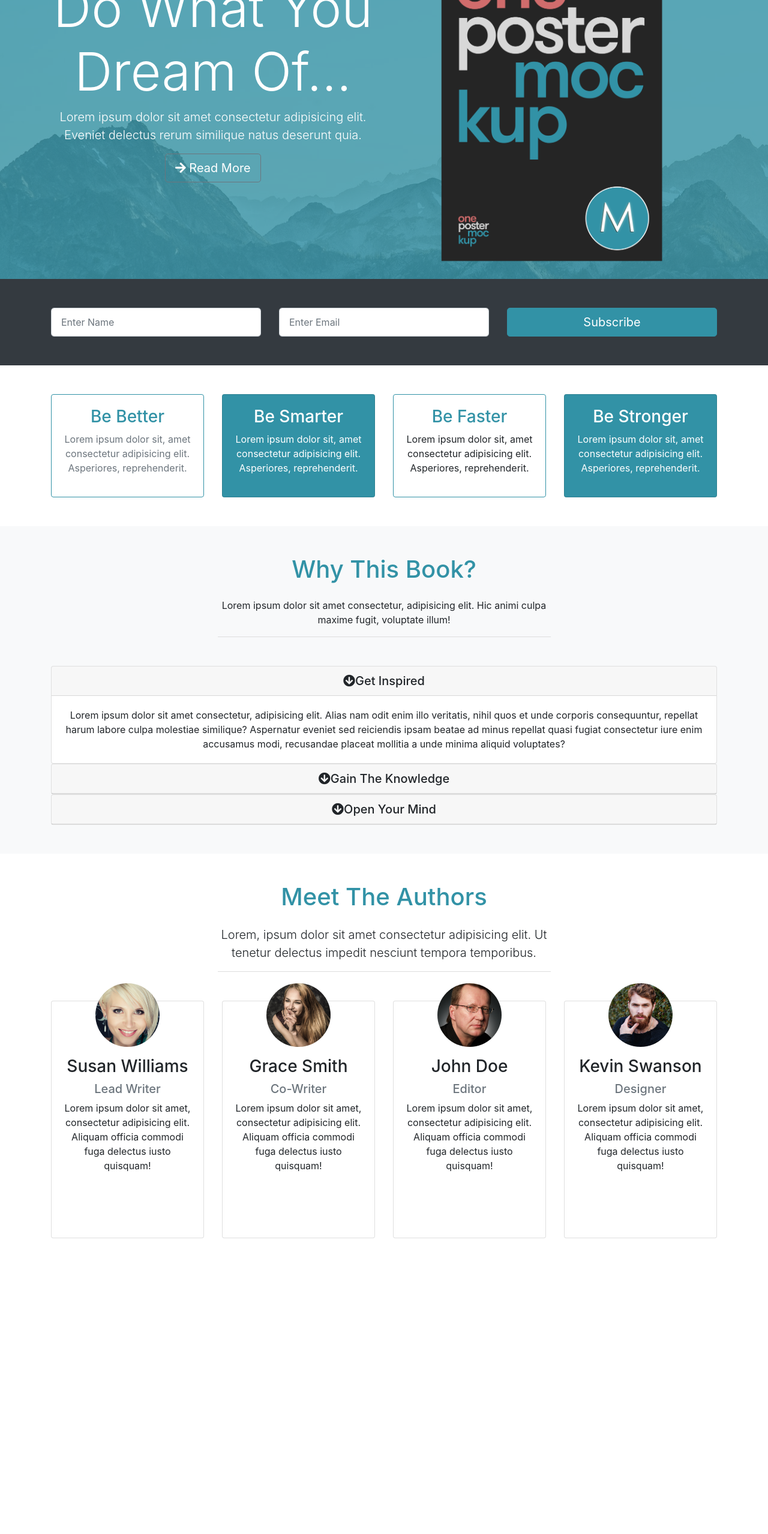
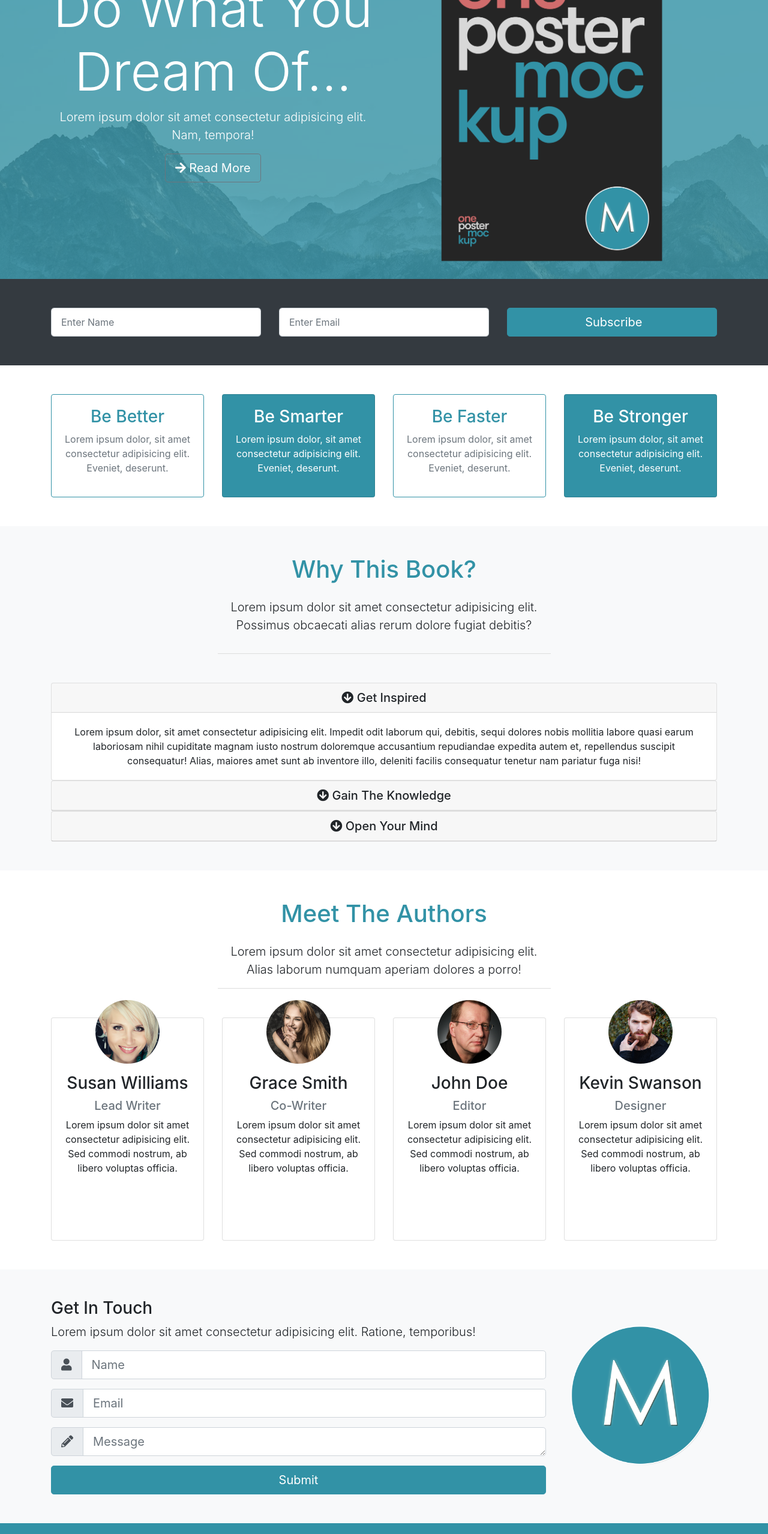
Before and after one commit to Pela647/book-theme, a plain HTML site: page index.html in a window 1280 px wide. Shown: the part 240-2797 px from the top of the page at 60% size. Before the commit the page ends 2352 px from the top, so only its background shows below. Drawn offline with nearby package versions, Linux system fonts and the light colour scheme; some icons are missing.

Commit message:
footer section

```diff
--- a/index.html
+++ b/index.html
@@ -5,25 +5,24 @@
   <meta charset="UTF-8">
   <meta name="viewport" content="width=device-width, initial-scale=1.0">
   <meta http-equiv="X-UA-Compatible" content="ie=edge">
+  <link rel="stylesheet" href="https://use.fontawesome.com/releases/v5.0.13/css/all.css" integrity="sha384-DNOHZ68U8hZfKXOrtjWvjxusGo9WQnrNx2sqG0tfsghAvtVlRW3tvkXWZh58N9jp"
+    crossorigin="anonymous">
   <link rel="stylesheet" href="css/bootstrap.css">
   <link rel="stylesheet" href="css/style.css">
-  <link rel="stylesheet" href="https://use.fontawesome.com/releases/v5.0.13/css/all.css" integrity="sha384-DNOHZ68U8hZfKXOrtjWvjxusGo9WQnrNx2sqG0tfsghAvtVlRW3tvkXWZh58N9jp"
-    crossorigin="anonymous">
-  <title>Book-Theme</title>
+  <title>Bootstrap Theme</title>
 </head>
 
-<body>
-  <nav class="navbar navbar-expand-md navbar-light fixed-top py-4">
+<body id="home" data-spy="scroll" data-target="#main-nav">
+  <nav class="navbar navbar-expand-md navbar-light fixed-top py-4" id="main-nav">
     <div class="container">
       <a href="#home" class="navbar-brand">
         <img src="img/mlogo.png" width="50" height="50" alt="">
         <h3 class="d-inline align-middle">Mizuxe</h3>
       </a>
-      <button class="navbar-toggler" data-toggler="collapse" data-target="#navbarCollapse">
-        <span class="navbar-toggler-icons">
-        </span>
+      <button class="navbar-toggler" data-toggle="collapse" data-target="#navbarCollapse">
+        <span class="navbar-toggler-icon"></span>
       </button>
-      <div class="collase navbar-collapse" id="navbarCollapse">
+      <div class="collapse navbar-collapse" id="navbarCollapse">
         <ul class="navbar-nav ml-auto">
           <li class="nav-item">
             <a href="#home" class="nav-link">Home</a>
@@ -38,20 +37,23 @@
             <a href="#contact" class="nav-link">Contact</a>
           </li>
         </ul>
-
       </div>
     </div>
   </nav>
 
+  <!-- SHOWCASE -->
   <section id="showcase" class="py-5">
     <div class="primary-overlay text-white">
       <div class="container">
         <div class="row">
           <div class="col-lg-6 text-center">
-            <h1 class="display-2 mt-5 pt-5">Do What You Dream Of...</h1>
-            <p class="lead">Lorem ipsum dolor sit amet consectetur adipisicing elit. Eveniet delectus rerum similique natus deserunt quia.</p>
+            <h1 class="display-2 mt-5 pt-5">
+              Do What You Dream Of...
+            </h1>
+            <p class="lead">Lorem ipsum dolor sit amet consectetur adipisicing elit. Nam, tempora!</p>
             <a href="#" class="btn btn-outline-secondary btn-lg text-white">
-              <i class="fas fa-arrow-right"></i> Read More</a>
+              <i class="fas fa-arrow-right"></i> Read More
+            </a>
           </div>
           <div class="col-lg-6">
             <img src="img/book.png" alt="" class="img-fluid d-none d-lg-block">
@@ -61,9 +63,7 @@
     </div>
   </section>
 
-
   <!-- NEWSLETTER -->
-
   <section id="newsletter" class="bg-dark text-white py-5">
     <div class="container">
       <div class="row">
@@ -75,16 +75,14 @@
         </div>
         <div class="col-md-4">
           <button class="btn btn-primary btn-lg btn-block">
-            <i class="fas fa-envelope-open-o"></i>Subscribe
+            <i class="fas fa-envelope-open-o"></i> Subscribe
           </button>
         </div>
       </div>
     </div>
   </section>
 
-
-  <!-- COMMENT BOXES -->
-
+  <!-- BOXES -->
   <section id="boxes" class="py-5">
     <div class="container">
       <div class="row">
@@ -92,7 +90,7 @@
           <div class="card text-center border-primary mb-resp">
             <div class="card-body">
               <h3 class="text-primary">Be Better</h3>
-              <p class="text-muted">Lorem ipsum dolor sit, amet consectetur adipisicing elit. Asperiores, reprehenderit.</p>
+              <p class="text-muted">Lorem ipsum dolor, sit amet consectetur adipisicing elit. Eveniet, deserunt.</p>
             </div>
           </div>
         </div>
@@ -100,7 +98,7 @@
           <div class="card text-center bg-primary text-white mb-resp">
             <div class="card-body">
               <h3>Be Smarter</h3>
-              <p>Lorem ipsum dolor sit, amet consectetur adipisicing elit. Asperiores, reprehenderit.</p>
+              <p>Lorem ipsum dolor, sit amet consectetur adipisicing elit. Eveniet, deserunt.</p>
             </div>
           </div>
         </div>
@@ -108,15 +106,15 @@
           <div class="card text-center border-primary mb-resp">
             <div class="card-body">
               <h3 class="text-primary">Be Faster</h3>
-              <p class="text-">Lorem ipsum dolor sit, amet consectetur adipisicing elit. Asperiores, reprehenderit.</p>
+              <p class="text-muted">Lorem ipsum dolor, sit amet consectetur adipisicing elit. Eveniet, deserunt.</p>
             </div>
           </div>
         </div>
         <div class="col-md-3">
-          <div class="card text-center  bg-primary text-white">
+          <div class="card text-center bg-primary text-white">
             <div class="card-body">
               <h3>Be Stronger</h3>
-              <p>Lorem ipsum dolor sit, amet consectetur adipisicing elit. Asperiores, reprehenderit.</p>
+              <p>Lorem ipsum dolor, sit amet consectetur adipisicing elit. Eveniet, deserunt.</p>
             </div>
           </div>
         </div>
@@ -124,9 +122,8 @@
     </div>
   </section>
 
-  <!-- ABOUT -->
-
-  <section id="about" class="bg-light text-center py-5">
+  <!-- ABOUT / WHY SECTION -->
+  <section id="about" class="py-5 text-center bg-light">
     <div class="container">
       <div class="row">
         <div class="col">
@@ -134,59 +131,66 @@
             <h1 class="text-primary pb-3">
               Why This Book?
             </h1>
-            <p class="lead-pb-3">
-              Lorem ipsum dolor sit amet consectetur, adipisicing elit. Hic animi culpa maxime fugit, voluptate illum!
+            <p class="lead pb-3">
+              Lorem ipsum dolor sit amet consectetur adipisicing elit. Possimus obcaecati alias rerum dolore fugiat debitis?
             </p>
           </div>
+
+          <!-- ACCORDION -->
           <div id="accordion">
             <div class="card">
               <div class="card-header">
                 <h5 class="mb-0">
                   <div href="#collapse1" data-toggle="collapse" data-parent="#accordion">
-                    <i class="fas fa-arrow-circle-down"></i>Get Inspired
+                    <i class="fas fa-arrow-circle-down"></i> Get Inspired
                   </div>
                 </h5>
               </div>
+
               <div id="collapse1" class="collapse show">
                 <div class="card-body">
-                  Lorem ipsum dolor sit amet consectetur, adipisicing elit. Alias nam odit enim illo veritatis, nihil quos et unde corporis
-                  consequuntur, repellat harum labore culpa molestiae similique? Aspernatur eveniet sed reiciendis ipsam
-                  beatae ad minus repellat quasi fugiat consectetur iure enim accusamus modi, recusandae placeat mollitia
-                  a unde minima aliquid voluptates?
+                  Lorem ipsum dolor, sit amet consectetur adipisicing elit. Impedit odit laborum qui, debitis, sequi dolores nobis mollitia
+                  labore quasi earum laboriosam nihil cupiditate magnam iusto nostrum doloremque accusantium repudiandae
+                  expedita autem et, repellendus suscipit consequatur! Alias, maiores amet sunt ab inventore illo, deleniti
+                  facilis consequatur tenetur nam pariatur fuga nisi!
                 </div>
               </div>
             </div>
+
             <div class="card">
               <div class="card-header">
                 <h5 class="mb-0">
                   <div href="#collapse2" data-toggle="collapse" data-parent="#accordion">
-                    <i class="fas fa-arrow-circle-down"></i>Gain The Knowledge
+                    <i class="fas fa-arrow-circle-down"></i> Gain The Knowledge
                   </div>
                 </h5>
               </div>
+
               <div id="collapse2" class="collapse">
                 <div class="card-body">
-                  Lorem ipsum dolor sit amet consectetur, adipisicing elit. Alias nam odit enim illo veritatis, nihil quos et unde corporis
-                  consequuntur, repellat harum labore culpa molestiae similique? Aspernatur eveniet sed reiciendis ipsam
-                  beatae ad minus repellat quasi fugiat consectetur iure enim accusamus modi, recusandae placeat mollitia
-                  a unde minima aliquid voluptates?
+                  Lorem ipsum dolor, sit amet consectetur adipisicing elit. Impedit odit laborum qui, debitis, sequi dolores nobis mollitia
+                  labore quasi earum laboriosam nihil cupiditate magnam iusto nostrum doloremque accusantium repudiandae
+                  expedita autem et, repellendus suscipit consequatur! Alias, maiores amet sunt ab inventore illo, deleniti
+                  facilis consequatur tenetur nam pariatur fuga nisi!
                 </div>
               </div>
             </div>
+
             <div class="card">
               <div class="card-header">
                 <h5 class="mb-0">
                   <div href="#collapse3" data-toggle="collapse" data-parent="#accordion">
-                    <i class="fas fa-arrow-circle-down"></i>Open Your Mind
+                    <i class="fas fa-arrow-circle-down"></i> Open Your Mind
                   </div>
                 </h5>
               </div>
+
               <div id="collapse3" class="collapse">
                 <div class="card-body">
-                  Lorem ipsum dolor sit amet consectetur, adipisicing elit. Alias nam odit enim illo veritatis, nihil quos et unde corporis
-                  consequuntur, repellat harum labore culpa molestiae similique? Aspernatur eveniet sed reiciendis ipsam
-                  beatae ad minus repellat quasi fugiat consectetur iure enim accusamus modi, recusandae placeat mollitia
-                  a unde minima aliquid voluptates?
+                  Lorem ipsum dolor, sit amet consectetur adipisicing elit. Impedit odit laborum qui, debitis, sequi dolores nobis mollitia
+                  labore quasi earum laboriosam nihil cupiditate magnam iusto nostrum doloremque accusantium repudiandae
+                  expedita autem et, repellendus suscipit consequatur! Alias, maiores amet sunt ab inventore illo, deleniti
+                  facilis consequatur tenetur nam pariatur fuga nisi!
                 </div>
               </div>
             </div>
@@ -196,6 +200,7 @@
     </div>
   </section>
 
+  <!-- AUTHORS -->
   <section id="authors" class="my-5 text-center">
     <div class="container">
       <div class="row">
@@ -205,7 +210,7 @@
               Meet The Authors
             </h1>
             <p class="lead">
-              Lorem, ipsum dolor sit amet consectetur adipisicing elit. Ut tenetur delectus impedit nesciunt tempora temporibus.
+              Lorem ipsum dolor sit amet consectetur adipisicing elit. Alias laborum numquam aperiam dolores a porro!
             </p>
           </div>
         </div>
@@ -218,7 +223,7 @@
               <img src="img/person1.jpg" alt="" class="img-fluid rounded-circle w-50 mb-3">
               <h3>Susan Williams</h3>
               <h5 class="text-muted">Lead Writer</h5>
-              <p>Lorem ipsum dolor sit amet, consectetur adipisicing elit. Aliquam officia commodi fuga delectus iusto quisquam!</p>
+              <p>Lorem ipsum dolor sit amet consectetur adipisicing elit. Sed commodi nostrum, ab libero voluptas officia.</p>
               <div class="d-flex justify-content-center">
                 <div class="p-4">
                   <a href="http://facebook.com">
@@ -235,6 +240,7 @@
                     <i class="fab fa-instagram"></i>
                   </a>
                 </div>
+
               </div>
             </div>
           </div>
@@ -246,7 +252,7 @@
               <img src="img/person2.jpg" alt="" class="img-fluid rounded-circle w-50 mb-3">
               <h3>Grace Smith</h3>
               <h5 class="text-muted">Co-Writer</h5>
-              <p>Lorem ipsum dolor sit amet, consectetur adipisicing elit. Aliquam officia commodi fuga delectus iusto quisquam!</p>
+              <p>Lorem ipsum dolor sit amet consectetur adipisicing elit. Sed commodi nostrum, ab libero voluptas officia.</p>
               <div class="d-flex justify-content-center">
                 <div class="p-4">
                   <a href="http://facebook.com">
@@ -263,6 +269,7 @@
                     <i class="fab fa-instagram"></i>
                   </a>
                 </div>
+
               </div>
             </div>
           </div>
@@ -274,7 +281,7 @@
               <img src="img/person3.jpg" alt="" class="img-fluid rounded-circle w-50 mb-3">
               <h3>John Doe</h3>
               <h5 class="text-muted">Editor</h5>
-              <p>Lorem ipsum dolor sit amet, consectetur adipisicing elit. Aliquam officia commodi fuga delectus iusto quisquam!</p>
+              <p>Lorem ipsum dolor sit amet consectetur adipisicing elit. Sed commodi nostrum, ab libero voluptas officia.</p>
               <div class="d-flex justify-content-center">
                 <div class="p-4">
                   <a href="http://facebook.com">
@@ -291,6 +298,7 @@
                     <i class="fab fa-instagram"></i>
                   </a>
                 </div>
+
               </div>
             </div>
           </div>
@@ -302,7 +310,7 @@
               <img src="img/person4.jpg" alt="" class="img-fluid rounded-circle w-50 mb-3">
               <h3>Kevin Swanson</h3>
               <h5 class="text-muted">Designer</h5>
-              <p>Lorem ipsum dolor sit amet, consectetur adipisicing elit. Aliquam officia commodi fuga delectus iusto quisquam!</p>
+              <p>Lorem ipsum dolor sit amet consectetur adipisicing elit. Sed commodi nostrum, ab libero voluptas officia.</p>
               <div class="d-flex justify-content-center">
                 <div class="p-4">
                   <a href="http://facebook.com">
@@ -319,6 +327,7 @@
                     <i class="fab fa-instagram"></i>
                   </a>
                 </div>
+
               </div>
             </div>
           </div>
@@ -327,7 +336,68 @@
     </div>
   </section>
 
-  <script src="https://code.jquery.com/jquery-3.3.1.slim.min.js" integrity="sha384-q8i/X+965DzO0rT7abK41JStQIAqVgRVzpbzo5smXKp4YfRvH+8abtTE1Pi6jizo"
+  <!-- CONTACT -->
+  <section id="contact" class="bg-light py-5">
+    <div class="container">
+      <div class="row">
+        <div class="col-lg-9">
+          <h3>Get In Touch</h3>
+          <p class="lead">Lorem ipsum dolor sit amet consectetur adipisicing elit. Ratione, temporibus!</p>
+          <form>
+            <div class="input-group input-group-lg mb-3">
+              <div class="input-group-prepend">
+                <span class="input-group-text">
+                  <i class="fas fa-user"></i>
+                </span>
+              </div>
+              <input type="text" class="form-control" placeholder="Name">
+            </div>
+
+            <div class="input-group input-group-lg mb-3">
+              <div class="input-group-prepend">
+                <span class="input-group-text">
+                  <i class="fas fa-envelope"></i>
+                </span>
+              </div>
+              <input type="text" class="form-control" placeholder="Email">
+            </div>
+
+            <div class="input-group input-group-lg mb-3">
+              <div class="input-group-prepend">
+                <span class="input-group-text">
+                  <i class="fas fa-pencil-alt"></i>
+                </span>
+              </div>
+              <textarea class="form-control" placeholder="Message" rows="5"></textarea>
+            </div>
+
+            <input type="submit" value="Submit" class="btn btn-primary btn-block btn-lg">
+          </form>
+        </div>
+
+        <div class="col-lg-3 align-self-center">
+          <img src="img/mlogo.png" alt="" class="img-fluid">
+        </div>
+      </div>
+    </div>
+  </section>
+
+  <!-- FOOTER -->
+  <footer id="main-footer" class="py-5 bg-primary text-white">
+    <div class="container">
+      <div class="row text-center">
+        <div class="col-md-6 ml-auto">
+          <p class="lead">
+            Copyright &copy;
+            <span id="year"></span>
+          </p>
+        </div>
+      </div>
+    </div>
+  </footer>
+
+
+  <script src="http://code.jquery.com/jquery-3.3.1.min.js" integrity="sha256-FgpCb/KJQlLNfOu91ta32o/NMZxltwRo8QtmkMRdAu8="
     crossorigin="anonymous"></script>
   <script src="https://cdnjs.cloudflare.com/ajax/libs/popper.js/1.14.3/umd/popper.min.js" integrity="sha384-ZMP7rVo3mIykV+2+9J3UJ46jBk0WLaUAdn689aCwoqbBJiSnjAK/l8WvCWPIPm49"
     crossorigin="anonymous"></script>
@@ -335,11 +405,28 @@
     crossorigin="anonymous"></script>
 
   <script>
+    // Get the current year for the copyright
     $('#year').text(new Date().getFullYear());
 
+    // Init Scrollspy
+    $('body').scrollspy({ target: '#main-nav' });
+
+    // Smooth Scrolling
+    $("#main-nav a").on('click', function (event) {
+      if (this.hash !== "") {
+        event.preventDefault();
+
+        const hash = this.hash;
+
+        $('html, body').animate({
+          scrollTop: $(hash).offset().top
+        }, 800, function () {
+
+          window.location.hash = hash;
+        });
+      }
+    });
   </script>
-
 </body>
 
-
 </html>
```
